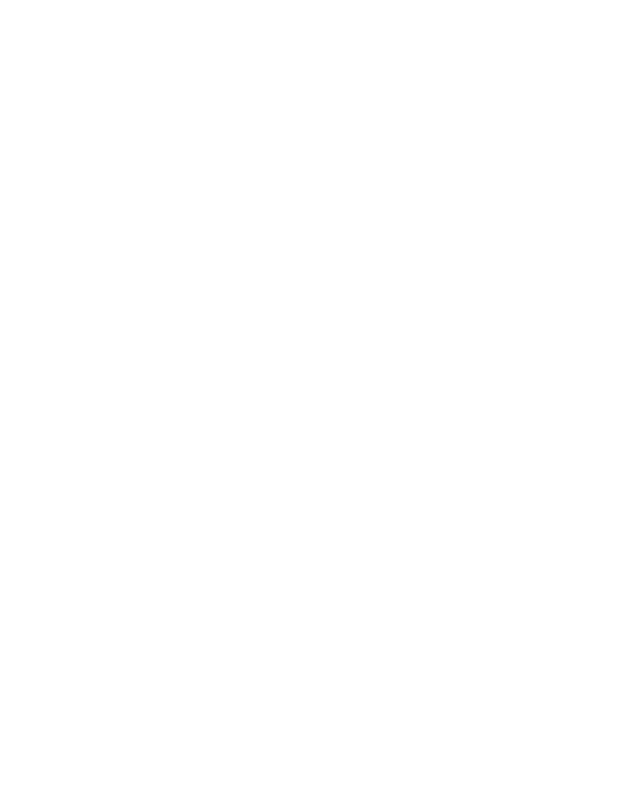
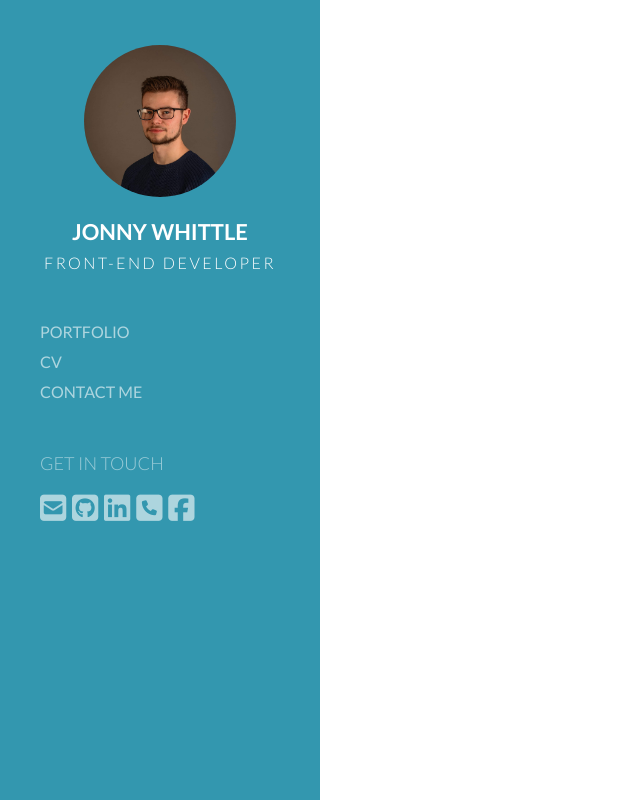
Before and after one commit to Jonnywdev/Jonny_Whittle, a plain HTML site: page index.html in a window 1280 px wide. Shown: the whole page, without its empty margins (0-640 px from the left). Drawn offline with Linux system fonts and the light colour scheme.

Commit message:
Add side bar content

```diff
--- a/assets/css/style.css
+++ b/assets/css/style.css
@@ -0,0 +1,136 @@
+body {
+    margin: 0;
+    padding: 0;
+    font-family: 'lato', sans-serif;
+}
+
+/* generic  */
+a {
+    text-decoration: none;
+
+}
+
+nav {
+    display: block;
+}
+
+.white {
+    color: #fff;
+}
+
+/* end of generic */
+
+/* sidebar */
+
+.sidebar {
+    top: 0;
+    bottom: 0;
+    left: 0;
+    position: fixed;
+    z-index: 2;
+    width: 25%;
+    font-size: 14px;
+    color: #fff;
+    text-align: left;
+    background-color: rgba(0, 125, 155,.8);
+}
+
+.sidebar-inner {
+    position: relative;
+    height: 100%;
+    overflow-y: auto;
+    -webkit-overflow-scrolling: touch;
+    -ms-overflow-style: -ms-autohiding-scrollbar;
+    padding: 45px 40px;
+}
+
+.my-avatar-wrapped{
+    text-align: center;
+    color: #fff;
+}
+
+.my-avatar {
+    border-radius: 50%;
+    margin-bottom: 10px
+}
+
+.avatar {
+    width: 152px;
+    height: 152px;
+    border-radius: 50%;
+}
+
+.my-content {
+    margin-left: -40px;
+    margin-right: -40px;
+}
+
+.my-title {
+    font-size: 22px;
+    font-weight: 500;
+    text-transform: uppercase;
+    margin-bottom: 0.5rem;
+    font-weight: 600;
+}
+
+.my-subtitle {
+    margin-top: 0;
+    font-size: 16px;
+    font-weight: 300;
+    letter-spacing: 2.5px;
+}
+
+.main-navigation {
+    margin: 45px -40px;
+    line-height: 30px;
+    position: relative;
+    font-size: 14px;
+}
+
+.navigation-wrapped ul {
+    margin: 0;
+    padding: 0;
+    list-style: none;
+}
+
+.navigation-wrapped ul>li {
+    display: block;
+}
+
+.navigation-wrapped ul li {
+    position: relative;
+    padding: 0 40px;
+}
+
+.navigation-wrapped ul li a {
+    color: rgba(255,255,255,.6);
+    display: block;
+    font-size: 1rem;
+}
+
+.navigation-wrapped ul li a:hover {
+    color: #fff;
+    transition: all .5s;
+}
+
+.social-block {
+    font-size: 30px;
+    margin-top: 45px;
+}
+
+.social-title {
+    font-size: 18px;
+    font-weight: 300;
+    color: rgba(255,255,255,.5);
+    margin-bottom: 15px;
+    text-transform: uppercase;
+}
+
+.social-content a {
+    color: rgba(255,255,255,.6);
+    transition: all .5s;
+}
+
+.social-content a:hover {
+    color: #fff;
+}
--- a/index.html
+++ b/index.html
@@ -12,6 +12,40 @@
     <title>Homepage</title>
 </head>
 <body>
-
+    <aside class="sidebar">
+        <div class="sidebar-inner">
+            <!-- top part with my picture and name -->
+            <a href="index.html" class="my-avatar-wrapped">
+                <div class="my-avatar">
+                    <img src="assets/images/avatar.jpeg" alt="me" class="avatar">
+                </div>
+                <div class="my-content">
+                    <h1 class="my-title">Jonny Whittle</h1>
+                    <h2 class="my-subtitle">FRONT-END DEVELOPER</h2>
+                </div>
+            </a>
+            <!-- Navigation -->
+            <nav class="main-navigation">
+                <div class="navigation-wrapped">
+                    <ul>
+                        <li><a href="#">PORTFOLIO</a></li>
+                        <li><a href="#">CV</a></li>
+                        <li><a href="#">CONTACT ME</a></li>
+                    </ul>
+                </div>
+            </nav>
+            <!-- Contact section -->
+            <div class="social-block">
+                <div class="social-title">Get in touch</div>
+                <div class="social-content">
+                    <a href="#"><i class="fa-solid fa-square-envelope"></i></a>
+                    <a href="#"><i class="fa fa-github-square"></i></a>
+                    <a href="#"><i class="fa fa-linkedin-square"></i></a>
+                    <a href="#"><i class="fa-solid fa-square-phone"></i></a>
+                    <a href="#"><i class="fa fa-facebook-square"></i></a>
+                </div>
+            </div>
+        </div>
+    </aside>
 </body>
 </html>
```
Also changed, not shown: assets/images/avatar.jpeg (added).
